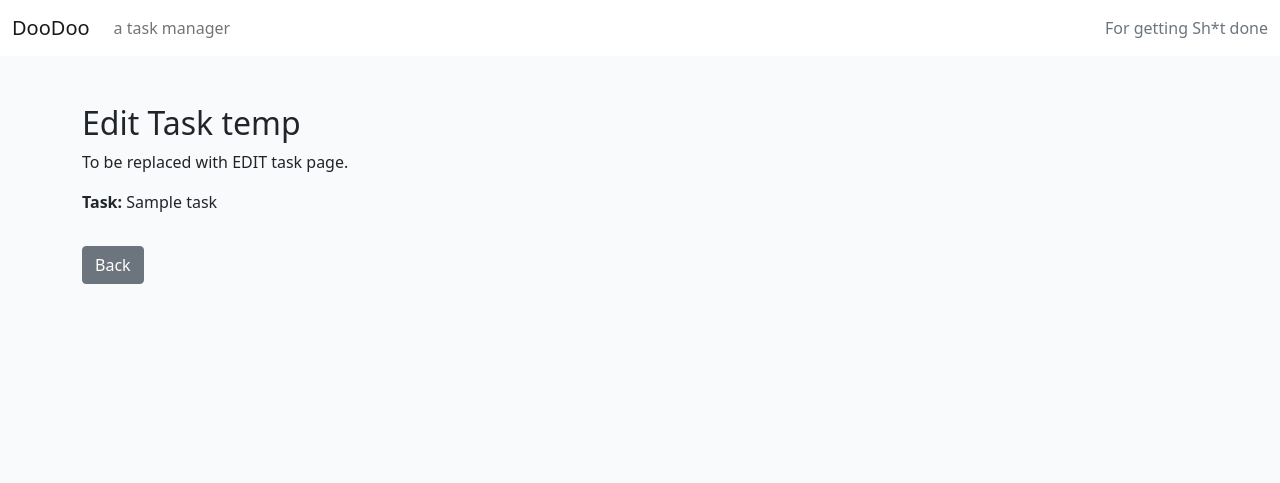
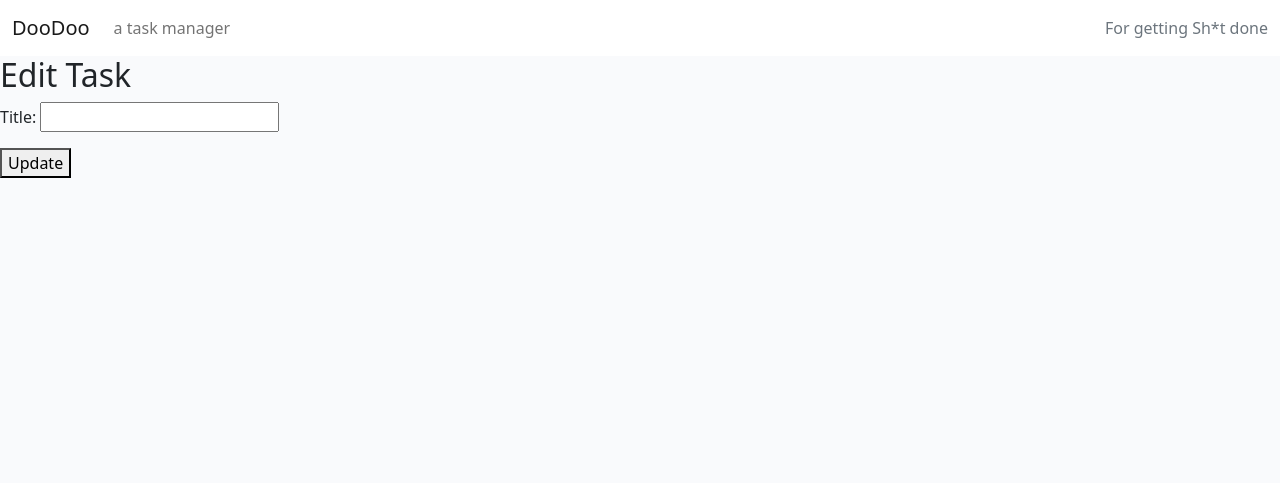
Before and after one commit to daswinkelmann/capstone_final, a Django app: template tasks/templates/tasks/edit_task.html in a window 1280 px wide. Shown: the top 483 px of the page. Run offline with Django 4.2, Linux system fonts and the light colour scheme; the template is opened without the code that fills it: values that come from a table or form of the project are taken from there, others are empty; tables that the repository leaves empty hold one stand-in row (values such as "Sample post").

Commit message:
updated edit task html page

```diff
--- a/tasks/templates/tasks/edit_task.html
+++ b/tasks/templates/tasks/edit_task.html
@@ -1,12 +1,9 @@
 {% extends "base.html" %}
 {% block content %}
-
-<div class="container mt-5">
-    <h2>Edit Task temp</h2>
-    <p>To be replaced with EDIT task page.</p>
-    <p><strong>Task:</strong> {{ task.title }}</p>
-
-    <a href="{% url 'home' %}" class="btn btn-secondary mt-3">Back</a>
-</div>
-
+<h2>Edit Task</h2>
+<form method="post">
+    {% csrf_token %}
+    {{ form.as_p }}
+    <button type="submit">Update</button>
+</form>
 {% endblock %}
```
Also changed, not shown: README.md.
